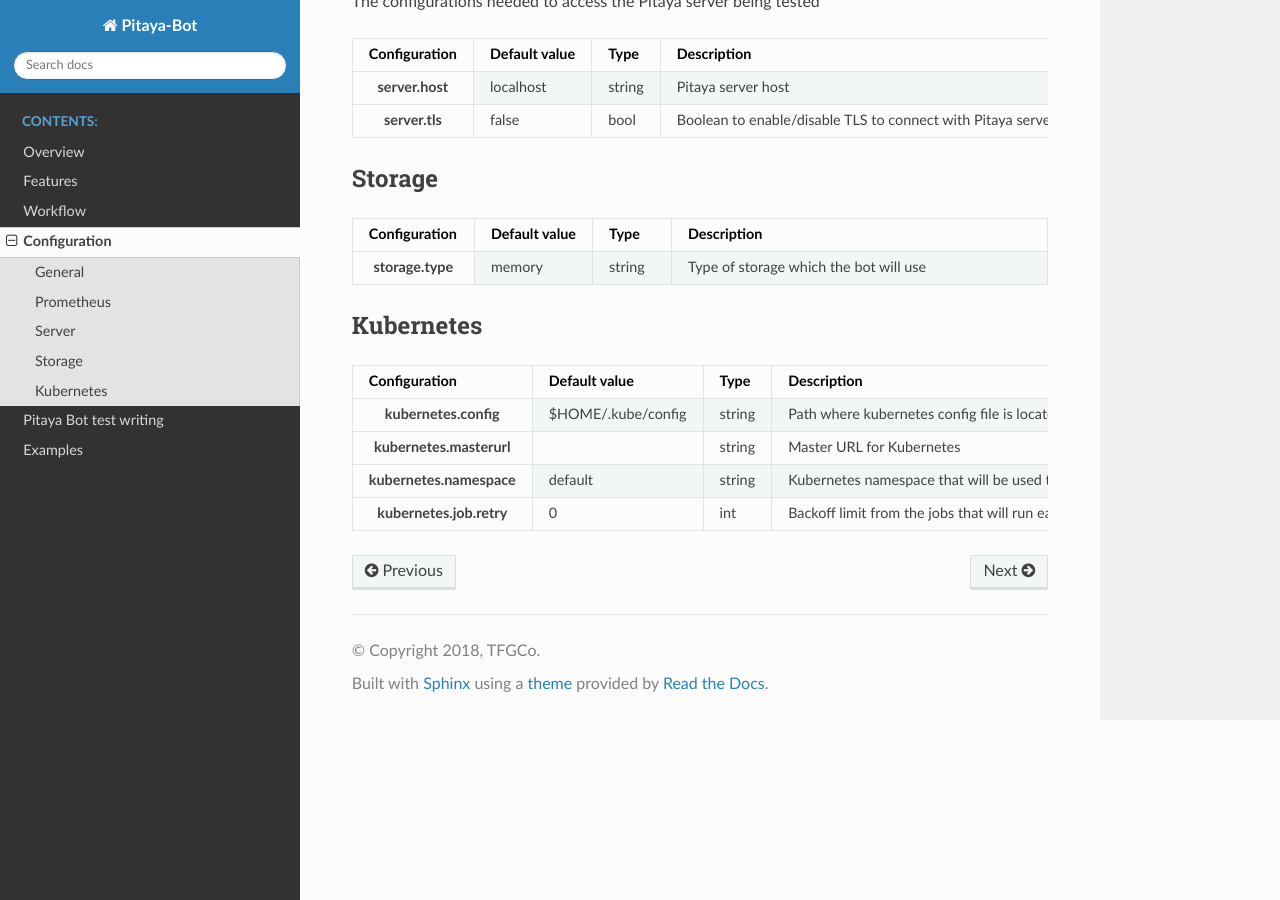
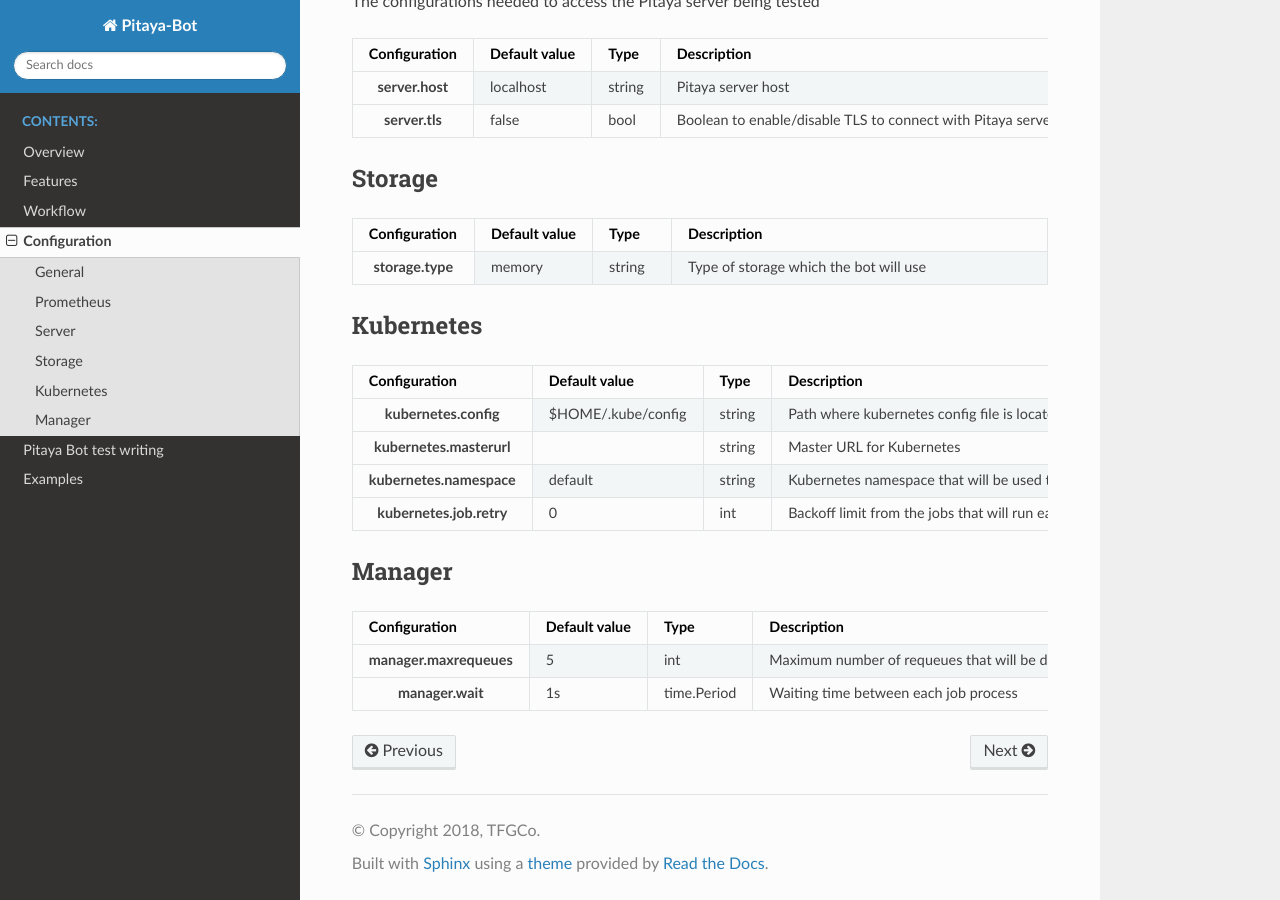
Before and after one commit to topfreegames/pitaya-bot, a Sphinx documentation site: the page built from docs/configuration.rst, in a window 1280 px wide and 900 px high, scrolled down 760 px. Built offline with Sphinx 7.4.7 and the Read the Docs theme 2.0.0, drawn with Linux system fonts in a browser that asks for light colours.

Commit message:
Made code better, thanks to Hahn's advice

```diff
--- a/docs/configuration.rst
+++ b/docs/configuration.rst
@@ -110,3 +110,24 @@ Kubernetes
     - 0
     - int
     - Backoff limit from the jobs that will run each spec file
+
+Manager
+==========
+
+.. list-table::
+  :widths: 15 10 10 50
+  :header-rows: 1
+  :stub-columns: 1
+
+  * - Configuration
+    - Default value
+    - Type
+    - Description
+  * - manager.maxrequeues
+    - 5
+    - int
+    - Maximum number of requeues that will be done, if some error occurs while processing a job
+  * - manager.wait
+    - 1s
+    - time.Period
+    - Waiting time between each job process
```
Also changed, not shown: 3 other files.
